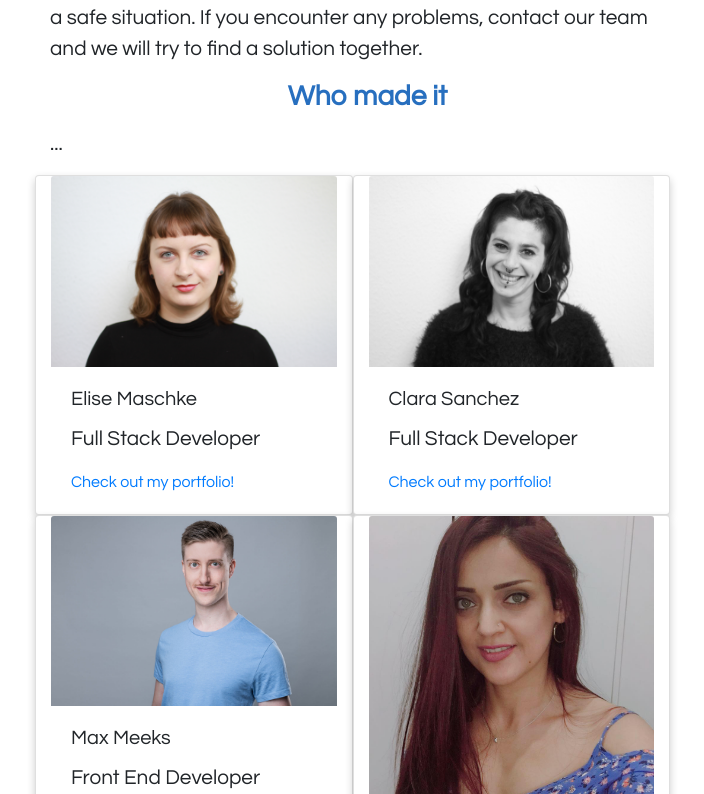
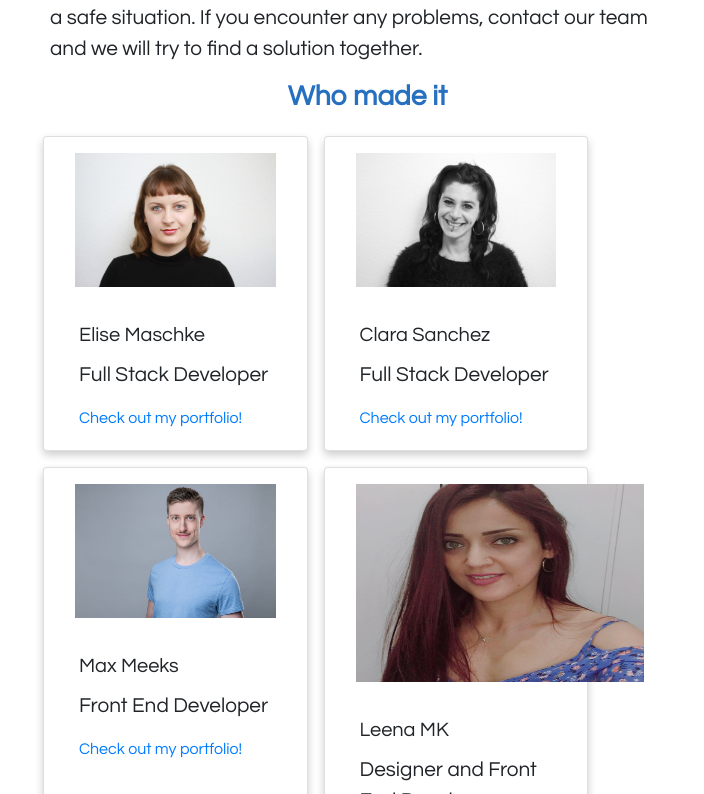
Before and after one commit to Klarala13/collectivity, a React (Create React App) app in the folder frontend/: page /about in a window 1280 px wide. Shown: the part 1126-1920 px from the top of the page, without its empty margins (320-1024 px from the left). Built offline with nearby package versions, Linux system fonts and the light colour scheme.

Commit message:
styled about cards

```diff
--- a/frontend/src/components/About.jsx
+++ b/frontend/src/components/About.jsx
@@ -82,11 +82,12 @@ class About extends React.Component {
                     Collectivity comes from Collective and Connecting. It is a
                     platform for sharing skills/items to alienate us from
                     capitalism and consumption. You can share/ask for items
-                  without an account in the Freebee section or you can create an
-                  account and also offer/ask for some type of activity, for
-                  example, if you are a plummer, you can offer your services for
-                  X hrs/week. It is not reciprocate. The idea is that
-                  COLLECTIVELY we are stronger. You don't have to give to take.{" "}
+                    without an account in the Freebee section or you can create
+                    an account and also offer/ask for some type of activity, for
+                    example, if you are a plummer, you can offer your services
+                    for X hrs/week. It is not reciprocate. The idea is that
+                    COLLECTIVELY we are stronger. You don't have to give to
+                    take.{" "}
                   </p>
                 </div>
 
@@ -132,11 +133,10 @@ class About extends React.Component {
                   together.{" "}
                 </p>
                 <h3 id="whoMade">Who made it</h3>
-                <p>...</p>
                 <div className="row w-100">
-                  <div className="card col-lg-6">
+                  <div className="card col-lg-5 m-2">
                     <img
-                      className="card-img-top"
+                      className="card-img-top p-3"
                       src={elise}
                       alt="profile pic"
                     />
@@ -152,9 +152,9 @@ class About extends React.Component {
                       </a>
                     </div>
                   </div>
-                  <div className="card col-lg-6">
+                  <div className="card col-lg-5 m-2">
                     <img
-                      className="card-img-top"
+                      className="card-img-top p-3"
                       alt="Profile pic"
                       src={clara}
                     />
@@ -173,8 +173,12 @@ class About extends React.Component {
                   </div>
                 </div>
                 <div className="row w-100">
-                  <div className="card col-lg-6">
-                    <img className="card-img-top" src={max} alt="profile pic" />
+                  <div className="card col-lg-5 m-2">
+                    <img
+                      className="card-img-top p-3"
+                      src={max}
+                      alt="profile pic"
+                    />
                     <div className="card-body">
                       <h5 className="card-title">Max Meeks</h5>
                       <p className="card-text">Front End Developer</p>
@@ -187,11 +191,12 @@ class About extends React.Component {
                       </a>
                     </div>
                   </div>
-                  <div className="card col-lg-6">
+                  <div className="card col-lg-5 m-2">
                     <img
-                      className="card-img-top"
+                      className="card-img-top p-3"
                       alt="Profile pic"
                       src={Leena}
+                      style={{ width: "320px", height: "230px" }}
                     />
                     <div className="card-body">
                       <h5 className="card-title"> Leena MK </h5>
```
Lines whose indentation alone changed are shown as unchanged.
